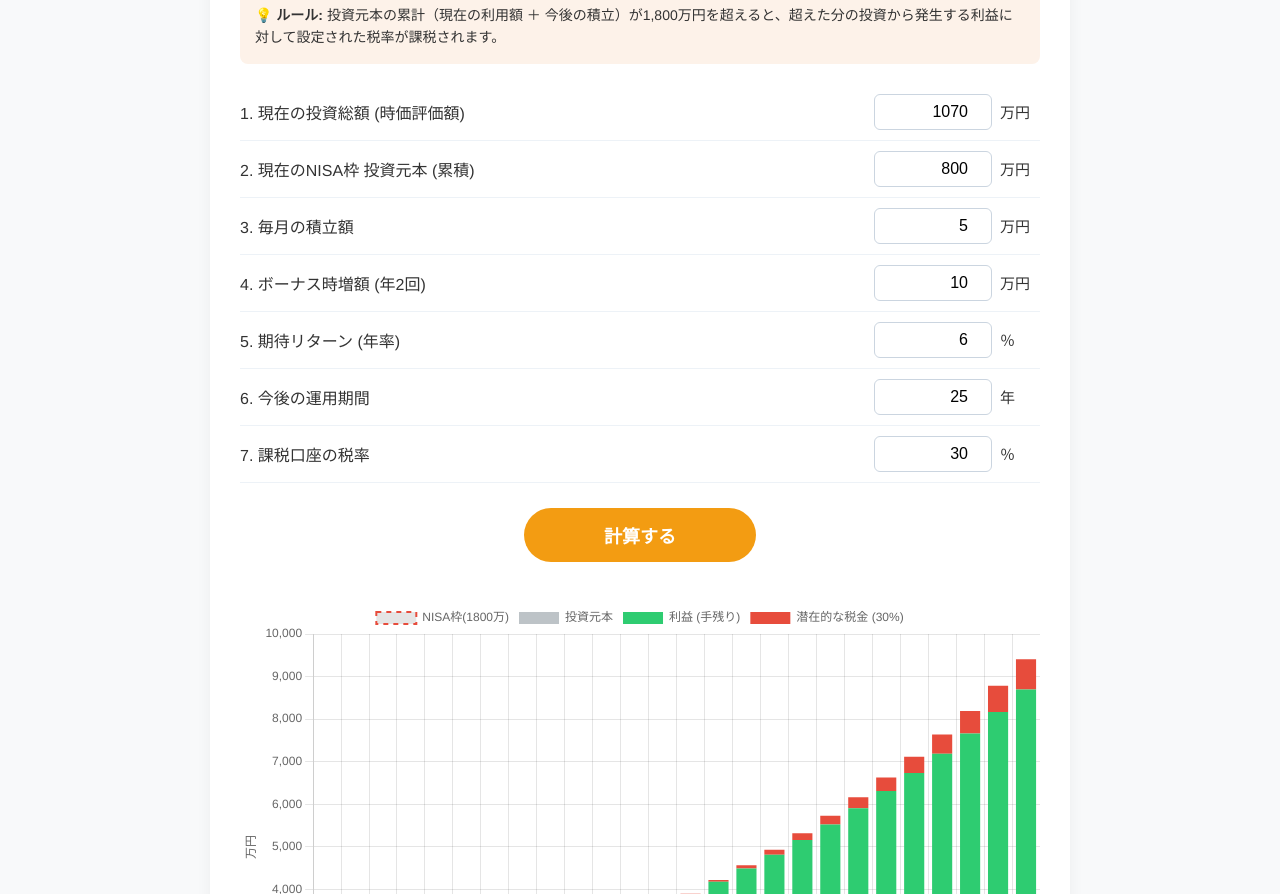
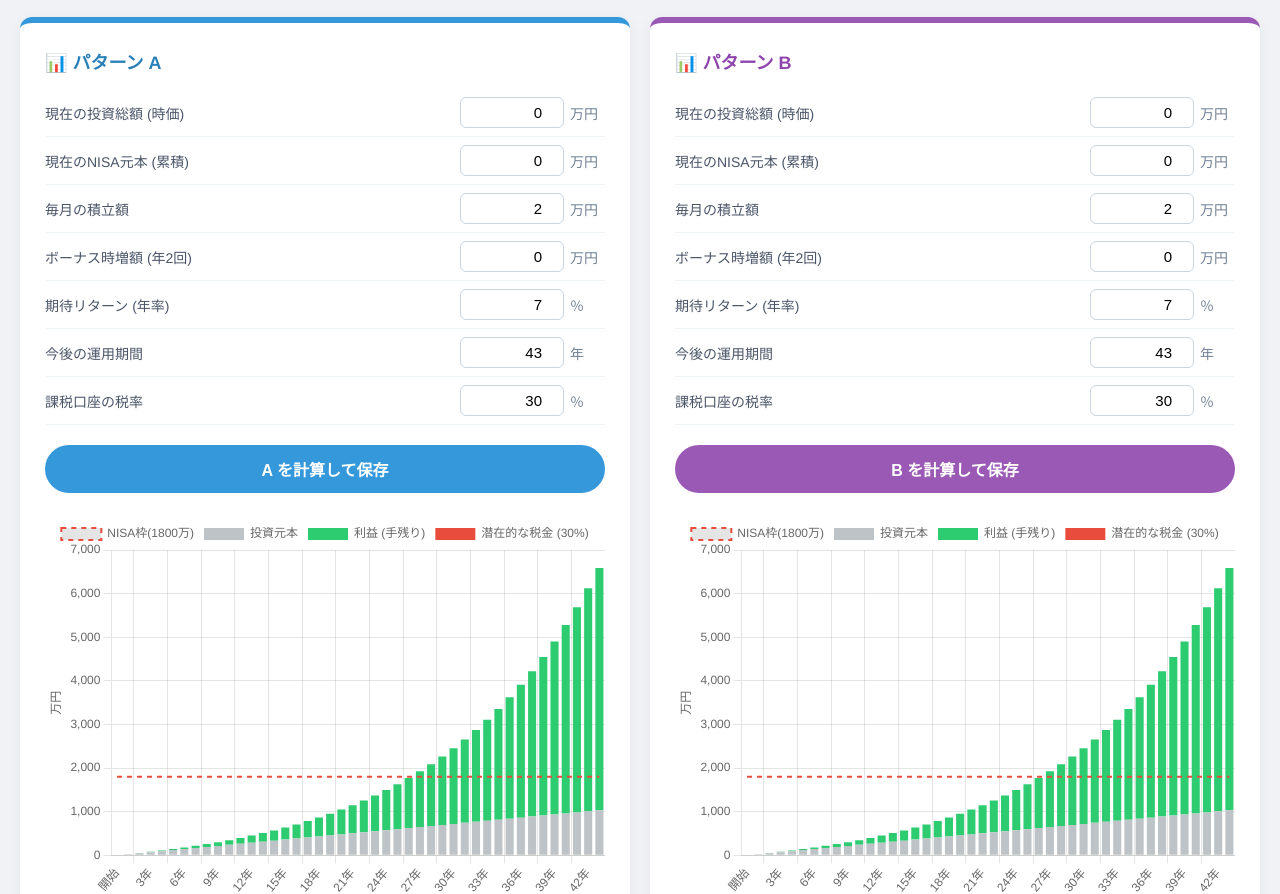
Before and after one commit to jTakasuRyuji/nisa-simulator, a plain HTML site: page index.html in a window 1280 px wide. Shown: the part 137-1031 px from the top of the page. Drawn offline with nearby package versions, Linux system fonts and the light colour scheme.

Commit message:
Revise title and enhance layout for investment simulator
Updated the title and improved layout for better usability. Added comparison functionality for two investment patterns (A and B) with respective input fields.

```diff
--- a/index.html
+++ b/index.html
@@ -3,73 +3,164 @@
 <head>
     <meta charset="UTF-8">
     <meta name="viewport" content="width=device-width, initial-scale=1.0">
-    <title>NISA・課税ミックスシミュレータ</title>
+    <title>NISA＆課税口座 AB比較シミュレータ</title>
     <script src="https://cdn.jsdelivr.net/npm/chart.js"></script>
     <style>
-        body { font-family: 'Helvetica Neue', Arial, sans-serif; background-color: #f8f9fa; color: #333; margin: 0; padding: 20px; }
-        .container { max-width: 800px; margin: 0 auto; background: #fff; padding: 30px; border-radius: 12px; box-shadow: 0 4px 15px rgba(0,0,0,0.05); }
-        h1 { text-align: center; font-size: 24px; color: #2c3e50; margin-bottom: 25px; }
-        .input-group { display: flex; justify-content: space-between; align-items: center; padding: 10px 0; border-bottom: 1px solid #edf2f7; }
+        body { font-family: 'Helvetica Neue', Arial, sans-serif; background-color: #f0f2f5; color: #333; margin: 0; padding: 20px; }
+        .wrapper { max-width: 1400px; margin: 0 auto; }
+        h1 { text-align: center; font-size: 26px; color: #2c3e50; margin-bottom: 20px; }
+
+        .global-actions { text-align: center; margin-bottom: 20px; }
+        .btn-reset { background-color: #7f8c8d; color: white; border: none; padding: 10px 25px; font-size: 14px; font-weight: bold; border-radius: 20px; cursor: pointer; transition: 0.2s; }
+        .btn-reset:hover { background-color: #95a5a6; }
+
+        /* AB並列レイアウト用 */
+        .comparison-container { display: flex; gap: 20px; flex-wrap: wrap; }
+        .sim-box { flex: 1; min-width: 340px; background: #fff; padding: 25px; border-radius: 12px; box-shadow: 0 4px 15px rgba(0,0,0,0.05); box-sizing: border-box; }
+        .sim-box.plan-a { border-top: 6px solid #3498db; }
+        .sim-box.plan-b { border-top: 6px solid #9b59b6; }
+
+        h2 { font-size: 18px; margin-top: 0; margin-bottom: 15px; color: #34495e; display: flex; justify-content: space-between; }
+        .plan-a h2 { color: #2980b9; }
+        .plan-b h2 { color: #8e44ad; }
+
+        .input-group { display: flex; justify-content: space-between; align-items: center; padding: 8px 0; border-bottom: 1px solid #edf2f7; }
+        .input-group label { font-size: 14px; font-weight: 500; color: #4a5568; }
         .input-container { display: flex; align-items: center; }
-        .input-container input { width: 100px; padding: 8px; font-size: 16px; border: 1px solid #cbd5e0; border-radius: 6px; text-align: right; margin-right: 8px; }
-        .unit { width: 40px; font-size: 15px; }
-        .btn-container { text-align: center; margin-top: 25px; }
-        .btn-calc { background-color: #f39c12; color: white; border: none; padding: 14px 80px; font-size: 18px; font-weight: bold; border-radius: 30px; cursor: pointer; }
-        .chart-container { margin-top: 40px; height: 500px; }
-        .summary { background: #fdf2e9; padding: 15px; border-radius: 8px; margin-bottom: 20px; font-size: 14px; line-height: 1.6; }
+        .input-container input { width: 90px; padding: 6px; font-size: 15px; border: 1px solid #cbd5e0; border-radius: 6px; text-align: right; margin-right: 6px; }
+        .unit { width: 35px; font-size: 14px; color: #718096; }
+
+        .btn-container { text-align: center; margin-top: 20px; }
+        .btn-calc { color: white; border: none; padding: 12px 50px; font-size: 16px; font-weight: bold; border-radius: 25px; cursor: pointer; width: 100%; transition: 0.2s; }
+        .plan-a .btn-calc { background-color: #3498db; }
+        .plan-a .btn-calc:hover { background-color: #2980b9; }
+        .plan-b .btn-calc { background-color: #9b59b6; }
+        .plan-b .btn-calc:hover { background-color: #8e44ad; }
+
+        .chart-container { margin-top: 25px; height: 380px; position: relative; }
     </style>
 </head>
 <body>
 
-<div class="container">
-    <h1>NISA & 課税口座シミュレータ</h1>
+<div class="wrapper">
+    <h1>NISA & 課税口座 AB比較シミュレータ</h1>
 
-    <div class="summary">
-        💡 <b>ルール:</b> 投資元本の累計（現在の利用額 ＋ 今後の積立）が1,800万円を超えると、超えた分の投資から発生する利益に対して設定された税率が課税されます。
+    <div class="global-actions">
+        <button class="btn-reset" onclick="resetToDefault()">🔄 初期設定（22歳2万円設定）にリセット</button>
     </div>
 
-    <div class="input-group"><label>1. 現在の投資総額 (時価評価額)</label><div class="input-container"><input type="number" id="initAsset" value="1070"><span class="unit">万円</span></div></div>
-    <div class="input-group"><label>2. 現在のNISA枠 投資元本 (累積)</label><div class="input-container"><input type="number" id="initNisaPrincipal" value="800"><span class="unit">万円</span></div></div>
+    <div class="comparison-container">
+        <div class="sim-box plan-a">
+            <h2>📊 パターン A</h2>
+            <div class="input-group"><label>現在の投資総額 (時価)</label><div class="input-container"><input type="number" id="initAsset_A"><span class="unit">万円</span></div></div>
+            <div class="input-group"><label>現在のNISA元本 (累積)</label><div class="input-container"><input type="number" id="initNisaPrincipal_A"><span class="unit">万円</span></div></div>
+            <div class="input-group"><label>毎月の積立額</label><div class="input-container"><input type="number" id="monthlySum_A"><span class="unit">万円</span></div></div>
+            <div class="input-group"><label>ボーナス時増額 (年2回)</label><div class="input-container"><input type="number" id="bonusSum_A"><span class="unit">万円</span></div></div>
+            <div class="input-group"><label>期待リターン (年率)</label><div class="input-container"><input type="number" id="returnRate_A" step="0.1"><span class="unit">％</span></div></div>
+            <div class="input-group"><label>今後の運用期間</label><div class="input-container"><input type="number" id="years_A"><span class="unit">年</span></div></div>
+            <div class="input-group"><label>課税口座の税率</label><div class="input-container"><input type="number" id="taxRate_A"><span class="unit">％</span></div></div>
 
-    <div class="input-group"><label>3. 毎月の積立額</label><div class="input-container"><input type="number" id="monthlySum" value="5"><span class="unit">万円</span></div></div>
-    <div class="input-group"><label>4. ボーナス時増額 (年2回)</label><div class="input-container"><input type="number" id="bonusSum" value="10"><span class="unit">万円</span></div></div>
-    <div class="input-group"><label>5. 期待リターン (年率)</label><div class="input-container"><input type="number" id="returnRate" value="6"><span class="unit">％</span></div></div>
-    <div class="input-group"><label>6. 今後の運用期間</label><div class="input-container"><input type="number" id="years" value="25"><span class="unit">年</span></div></div>
-    <div class="input-group"><label>7. 課税口座の税率</label><div class="input-container"><input type="number" id="taxRate" value="30"><span class="unit">％</span></div></div>
+            <div class="btn-container"><button class="btn-calc" onclick="calculate('A')">A を計算して保存</button></div>
+            <div class="chart-container"><canvas id="chart_A"></canvas></div>
+        </div>
 
-    <div class="btn-container"><button class="btn-calc" onclick="calculate()">計算する</button></div>
+        <div class="sim-box plan-b">
+            <h2>📊 パターン B</h2>
+            <div class="input-group"><label>現在の投資総額 (時価)</label><div class="input-container"><input type="number" id="initAsset_B"><span class="unit">万円</span></div></div>
+            <div class="input-group"><label>現在のNISA元本 (累積)</label><div class="input-container"><input type="number" id="initNisaPrincipal_B"><span class="unit">万円</span></div></div>
+            <div class="input-group"><label>毎月の積立額</label><div class="input-container"><input type="number" id="monthlySum_B"><span class="unit">万円</span></div></div>
+            <div class="input-group"><label>ボーナス時増額 (年2回)</label><div class="input-container"><input type="number" id="bonusSum_B"><span class="unit">万円</span></div></div>
+            <div class="input-group"><label>期待リターン (年率)</label><div class="input-container"><input type="number" id="returnRate_B" step="0.1"><span class="unit">％</span></div></div>
+            <div class="input-group"><label>今後の運用期間</label><div class="input-container"><input type="number" id="years_B"><span class="unit">年</span></div></div>
+            <div class="input-group"><label>課税口座の税率</label><div class="input-container"><input type="number" id="taxRate_B"><span class="unit">％</span></div></div>
 
-    <div class="chart-container"><canvas id="nisaChart"></canvas></div>
+            <div class="btn-container"><button class="btn-calc" onclick="calculate('B')">B を計算して保存</button></div>
+            <div class="chart-container"><canvas id="chart_B"></canvas></div>
+        </div>
+    </div>
 </div>
 
 <script>
-let nisaChart = null;
+// グラフオブジェクト保持用
+let charts = { A: null, B: null };
 
-function calculate() {
-    // 画面からの入力値取得
-    const initAsset = parseFloat(document.getElementById('initAsset').value) || 0;
-    const initNisaPrincipal = parseFloat(document.getElementById('initNisaPrincipal').value) || 0;
-    const monthlySum = parseFloat(document.getElementById('monthlySum').value) || 0;
-    const bonusSum = parseFloat(document.getElementById('bonusSum').value) || 0;
-    const annualRate = (parseFloat(document.getElementById('returnRate').value) || 0) / 100;
-    const totalYears = parseInt(document.getElementById('years').value) || 0;
-    const taxRateInput = (parseFloat(document.getElementById('taxRate').value) || 0) / 100;
+// ご指定の「22歳サラリーマン設定」
+const DEFAULTS = {
+    initAsset: 0,
+    initNisaPrincipal: 0,
+    monthlySum: 2,
+    bonusSum: 0,
+    returnRate: 7,
+    years: 43, // 65歳 - 22歳 = 43年
+    taxRate: 30
+};
 
-    const NISA_LIMIT = 1800; // 1800万円
+// 起動時の処理
+window.onload = function() {
+    loadInputs('A');
+    loadInputs('B');
+    calculate('A');
+    calculate('B');
+};
+
+// 指定されたパターンの入力をローカルストレージから読込（無ければデフォルト値）
+function loadInputs(suffix) {
+    document.getElementById(`initAsset_${suffix}`).value = localStorage.getItem(`initAsset_${suffix}`) ?? DEFAULTS.initAsset;
+    document.getElementById(`initNisaPrincipal_${suffix}`).value = localStorage.getItem(`initNisaPrincipal_${suffix}`) ?? DEFAULTS.initNisaPrincipal;
+    document.getElementById(`monthlySum_${suffix}`).value = localStorage.getItem(`monthlySum_${suffix}`) ?? DEFAULTS.monthlySum;
+    document.getElementById(`bonusSum_${suffix}`).value = localStorage.getItem(`bonusSum_${suffix}`) ?? DEFAULTS.bonusSum;
+    document.getElementById(`returnRate_${suffix}`).value = localStorage.getItem(`returnRate_${suffix}`) ?? DEFAULTS.returnRate;
+    document.getElementById(`years_${suffix}`).value = localStorage.getItem(`years_${suffix}`) ?? DEFAULTS.years;
+    document.getElementById(`taxRate_${suffix}`).value = localStorage.getItem(`taxRate_${suffix}`) ?? DEFAULTS.taxRate;
+}
+
+// 入力値をローカルストレージに保存
+function saveInputs(suffix) {
+    localStorage.setItem(`initAsset_${suffix}`, document.getElementById(`initAsset_${suffix}`).value);
+    localStorage.setItem(`initNisaPrincipal_${suffix}`, document.getElementById(`initNisaPrincipal_${suffix}`).value);
+    localStorage.setItem(`monthlySum_${suffix}`, document.getElementById(`monthlySum_${suffix}`).value);
+    localStorage.setItem(`bonusSum_${suffix}`, document.getElementById(`bonusSum_${suffix}`).value);
+    localStorage.setItem(`returnRate_${suffix}`, document.getElementById(`returnRate_${suffix}`).value);
+    localStorage.setItem(`years_${suffix}`, document.getElementById(`years_${suffix}`).value);
+    localStorage.setItem(`taxRate_${suffix}`, document.getElementById(`taxRate_${suffix}`).value);
+}
+
+// 一発リセット処理
+function resetToDefault() {
+    if (confirm("すべての入力を初期設定（22歳サラリーマン設定）に戻しますか？")) {
+        localStorage.clear();
+        loadInputs('A');
+        loadInputs('B');
+        calculate('A');
+        calculate('B');
+    }
+}
+
+// 計算＆描画ロジック
+function calculate(suffix) {
+    // 保存を実行
+    saveInputs(suffix);
+
+    const initAsset = parseFloat(document.getElementById(`initAsset_${suffix}`).value) || 0;
+    const initNisaPrincipal = parseFloat(document.getElementById(`initNisaPrincipal_${suffix}`).value) || 0;
+    const monthlySum = parseFloat(document.getElementById(`monthlySum_${suffix}`).value) || 0;
+    const bonusSum = parseFloat(document.getElementById(`bonusSum_${suffix}`).value) || 0;
+    const annualRate = (parseFloat(document.getElementById(`returnRate_${suffix}`).value) || 0) / 100;
+    const totalYears = parseInt(document.getElementById(`years_${suffix}`).value) || 0;
+    const taxRateInput = (parseFloat(document.getElementById(`taxRate_${suffix}`).value) || 0) / 100;
+
+    const NISA_LIMIT = 1800;
     const monthlyRate = annualRate / 12;
 
-    // シミュレーション用変数
-    let currentAsset = initAsset;          // 資産総額（時価）の推移
-    let totalNisaPrincipal = initNisaPrincipal; // NISA枠内に入っている元本の推移
-    let totalTaxablePrincipal = 0;         // 課税枠（1800万超過後）に入った元本の推移
+    let currentAsset = initAsset;
+    let totalNisaPrincipal = initNisaPrincipal;
+    let totalTaxablePrincipal = 0;
 
-    // 初期状態で既に1800万を超えている特殊ケースのケア
     if (initNisaPrincipal > NISA_LIMIT) {
         totalNisaPrincipal = NISA_LIMIT;
         totalTaxablePrincipal = initNisaPrincipal - NISA_LIMIT;
     }
 
-    // 初期状態の利益（時価評価額 - 初期元本）
     let initialGain = initAsset - initNisaPrincipal;
     if (initialGain < 0) initialGain = 0;
 
@@ -82,11 +173,8 @@ function calculate() {
     for (let y = 1; y <= totalYears; y++) {
         for (let m = 1; m <= 12; m++) {
             let thisMonthInvestment = monthlySum;
-            if (m === 6 || m === 12) {
-                thisMonthInvestment += bonusSum;
-            }
+            if (m === 6 || m === 12) thisMonthInvestment += bonusSum;
 
-            // 今月の投資額をNISA枠と課税枠に振り分け
             if (totalNisaPrincipal < NISA_LIMIT) {
                 let availableNisaSpace = NISA_LIMIT - totalNisaPrincipal;
                 if (thisMonthInvestment <= availableNisaSpace) {
@@ -99,24 +187,18 @@ function calculate() {
                 totalTaxablePrincipal += thisMonthInvestment;
             }
 
-            // 月初の投資反映
             currentAsset += thisMonthInvestment;
-            // 月末の複利反映
             currentAsset *= (1 + monthlyRate);
         }
 
-        // 全体の累計投資元本
         let cumulativePrincipal = totalNisaPrincipal + totalTaxablePrincipal;
-        // 発生している総利益
         let totalGain = currentAsset - cumulativePrincipal;
 
-        // 課税対象となる元本の比率（全元本のうち、1800万溢れた元本が占める割合）
         let taxableRatio = 0;
         if (cumulativePrincipal > NISA_LIMIT) {
             taxableRatio = totalTaxablePrincipal / cumulativePrincipal;
         }
 
-        // 潜在的な税金計算
         let potentialTax = totalGain * taxableRatio * taxRateInput;
         if (potentialTax < 0) potentialTax = 0;
 
@@ -129,15 +211,15 @@ function calculate() {
         limitLine.push(NISA_LIMIT);
     }
 
-    const currentTaxPercent = document.getElementById('taxRate').value;
-    draw(labels, principalData, netGainData, taxData, limitLine, currentTaxPercent);
+    const currentTaxPercent = document.getElementById(`taxRate_${suffix}`).value;
+    drawChart(suffix, labels, principalData, netGainData, taxData, limitLine, currentTaxPercent);
 }
 
-function draw(labels, principalData, netGainData, taxData, limitLine, taxPercent) {
-    const ctx = document.getElementById('nisaChart').getContext('2d');
-    if (nisaChart) nisaChart.destroy();
+function drawChart(suffix, labels, principalData, netGainData, taxData, limitLine, taxPercent) {
+    const ctx = document.getElementById(`chart_${suffix}`).getContext('2d');
+    if (charts[suffix]) charts[suffix].destroy();
 
-    nisaChart = new Chart(ctx, {
+    charts[suffix] = new Chart(ctx, {
         type: 'bar',
         data: {
             labels: labels,
@@ -192,7 +274,6 @@ function draw(labels, principalData, netGainData, taxData, limitLine, taxPercent
         }
     });
 }
-window.onload = calculate;
 </script>
 </body>
 </html>
```
